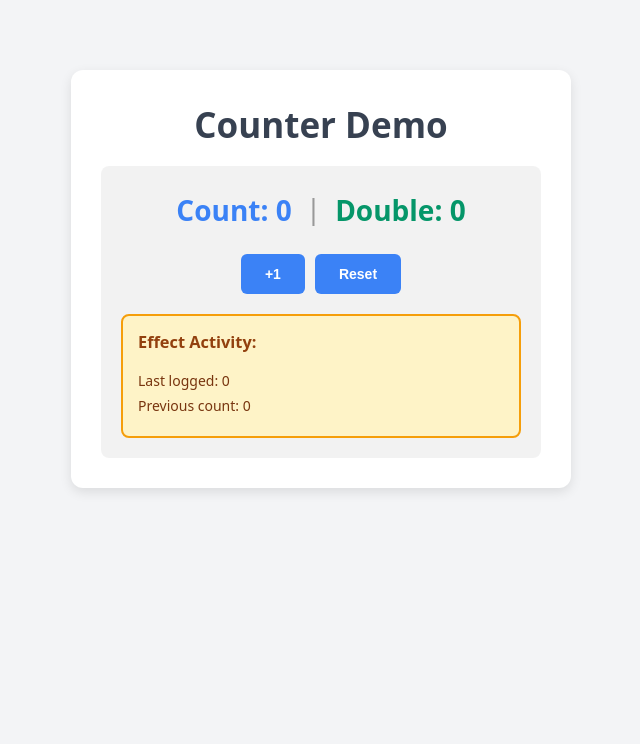
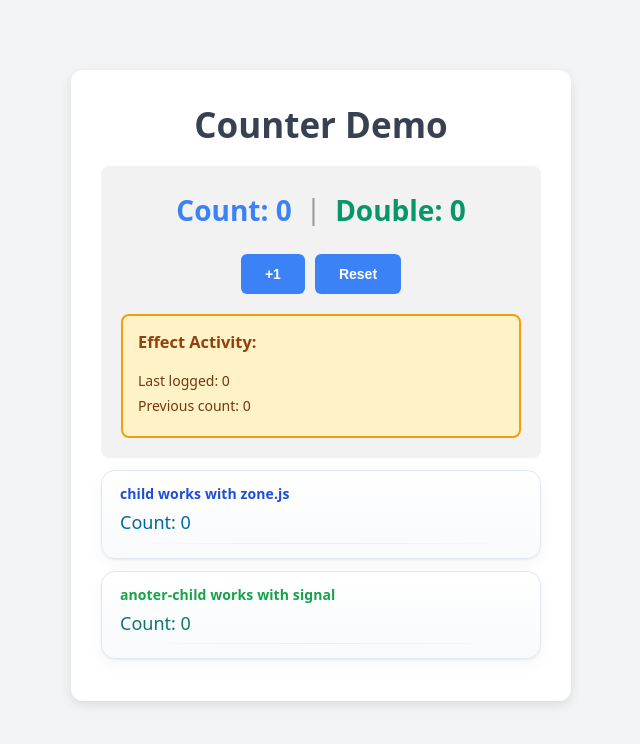
Before and after one commit to Leonard-Hernandez/angular-signal-graph-example, an Angular app: page / in a window 1280 px wide. Shown: the top 744 px of the page, without its empty margins (319-959 px from the left). Built offline with nearby package versions, Linux system fonts and the light colour scheme.

Commit message:
add some examples of input and outputs

```diff
--- /dev/null
+++ b/src/anoter-child/anoter-child.css
@@ -0,0 +1,49 @@
+/* Card container styling for the anoter-child component */
+:host {
+  display: block;
+  margin: 12px auto;
+  max-width: 560px;
+  padding: 14px 18px;
+  border: 1px solid #e2e8f0; /* slate-200 */
+  border-radius: 14px;
+  background: linear-gradient(180deg, #ffffff 0%, #f8fafc 100%); /* white to slate-50 */
+  box-shadow: 0 1px 2px rgba(15, 23, 42, 0.06), 0 6px 16px rgba(15, 23, 42, 0.04);
+  transition: box-shadow 160ms ease, transform 160ms ease;
+}
+
+:host(:hover) {
+  box-shadow: 0 2px 6px rgba(15, 23, 42, 0.08), 0 10px 22px rgba(15, 23, 42, 0.06);
+  transform: translateY(-1px);
+}
+
+/* Typography */
+p {
+  margin: 0 0 6px 0;
+  line-height: 1.35;
+  color: #0f172a; /* slate-900 */
+  font-family: ui-sans-serif, system-ui, -apple-system, Segoe UI, Roboto, Helvetica, Arial,
+    "Apple Color Emoji", "Segoe UI Emoji";
+}
+
+/* Title line */
+p:first-of-type {
+  font-weight: 600;
+  letter-spacing: 0.1px;
+  color: #16a34a; /* green-600 to distinguish from child */
+}
+
+/* Count line (signals variant) */
+p:nth-of-type(2) {
+  color: #0f766e; /* teal-700 */
+  font-size: 1.125rem; /* 18px */
+  font-variant-numeric: tabular-nums;
+}
+
+/* Subtle separator */
+:host::after {
+  content: "";
+  display: block;
+  margin-top: 8px;
+  height: 1px;
+  background: linear-gradient(90deg, rgba(2,6,23,0) 0%, rgba(2,6,23,0.06) 50%, rgba(2,6,23,0) 100%);
+}
--- /dev/null
+++ b/src/anoter-child/anoter-child.html
@@ -0,0 +1,2 @@
+<p>anoter-child works with signal</p>
+<p>Count: {{ count() }}</p>
--- /dev/null
+++ b/src/anoter-child/anoter-child.ts
@@ -0,0 +1,25 @@
+import { Component, input, Input, output } from '@angular/core';
+
+@Component({
+  selector: 'app-anoter-child',
+  imports: [],
+  templateUrl: './anoter-child.html',
+  styleUrl: './anoter-child.css'
+})
+export class AnoterChild {
+
+  count = input<number>(0);
+
+  greeting = output<string>();
+
+  constructor() {
+    let interval = setInterval(() => {
+      this.greeting.emit('como estas');
+    }, 4000);
+
+    setTimeout(() => {
+      //clearInterval(interval);
+    }, 5000);
+  }
+
+}
--- /dev/null
+++ b/src/child/child.css
@@ -0,0 +1,49 @@
+/* Card container styling for the child component */
+:host {
+  display: block;
+  margin: 12px auto;
+  max-width: 560px;
+  padding: 14px 18px;
+  border: 1px solid #e2e8f0; /* slate-200 */
+  border-radius: 14px;
+  background: linear-gradient(180deg, #ffffff 0%, #f8fafc 100%); /* white to slate-50 */
+  box-shadow: 0 1px 2px rgba(15, 23, 42, 0.06), 0 6px 16px rgba(15, 23, 42, 0.04); /* slate-900 */
+  transition: box-shadow 160ms ease, transform 160ms ease;
+}
+
+:host(:hover) {
+  box-shadow: 0 2px 6px rgba(15, 23, 42, 0.08), 0 10px 22px rgba(15, 23, 42, 0.06);
+  transform: translateY(-1px);
+}
+
+/* Typography */
+p {
+  margin: 0 0 6px 0;
+  line-height: 1.35;
+  color: #0f172a; /* slate-900 */
+  font-family: ui-sans-serif, system-ui, -apple-system, Segoe UI, Roboto, Helvetica, Arial,
+    "Apple Color Emoji", "Segoe UI Emoji";
+}
+
+/* Title line */
+p:first-of-type {
+  font-weight: 600;
+  letter-spacing: 0.1px;
+  color: #1d4ed8; /* blue-600 */
+}
+
+/* Count line */
+p:nth-of-type(2) {
+  color: #0369a1; /* sky-800 */
+  font-size: 1.125rem; /* 18px */
+  font-variant-numeric: tabular-nums; /* aligns numbers nicely */
+}
+
+/* Subtle separator when there are more lines in the future */
+:host::after {
+  content: "";
+  display: block;
+  margin-top: 8px;
+  height: 1px;
+  background: linear-gradient(90deg, rgba(2,6,23,0) 0%, rgba(2,6,23,0.06) 50%, rgba(2,6,23,0) 100%);
+}
--- /dev/null
+++ b/src/child/child.html
@@ -0,0 +1,2 @@
+<p>child works with zone.js</p>
+<p>Count: {{ count }}</p>
--- /dev/null
+++ b/src/child/child.ts
@@ -0,0 +1,25 @@
+import { ChangeDetectionStrategy, Component, EventEmitter, Input, input, Output } from '@angular/core';
+
+@Component({
+  selector: 'app-child',
+  imports: [],
+  templateUrl: './child.html',
+  styleUrl: './child.css',
+  changeDetection: ChangeDetectionStrategy.OnPush
+})
+export class Child {
+
+  @Input() count!: number;
+
+  @Output() greeting = new EventEmitter<string>();
+
+  constructor() {
+    let interval = setInterval(() => {
+      //this.greeting.emit('hola');
+    }, 3000);
+
+    setTimeout(() => {
+      clearInterval(interval);
+    }, 5000);
+  }
+}
--- a/src/counter/counter.html
+++ b/src/counter/counter.html
@@ -16,4 +16,6 @@
 			<p>Previous count: {{ previousCount() }}</p>
 		</div>
 	</div>
+	<app-child [count]="count()" (greeting)="greeting($event)"></app-child>
+	<app-anoter-child [count]="count()" (greeting)="greeting($event)"></app-anoter-child>
 </div>
--- a/src/counter/counter.ts
+++ b/src/counter/counter.ts
@@ -1,29 +1,24 @@
 import { ChangeDetectionStrategy, Component, computed, effect, linkedSignal, signal } from "@angular/core";
+import { Child } from "../child/child";
+import { AnoterChild } from "../anoter-child/anoter-child";
 
 @Component({
     selector: 'app-counter',
     templateUrl: './counter.html',
     styleUrls: ['./counter.scss'],
-    changeDetection: ChangeDetectionStrategy.OnPush
+    changeDetection: ChangeDetectionStrategy.OnPush,
+    imports: [Child, AnoterChild]
 })
 export class CounterComponent {
     protected count = signal(0);
     protected lastValue = computed(() => this.count());
     protected previousCount = linkedSignal(() => this.count());
 
-    // BEFORE:
     protected double = computed(() => {
-        const currentValue = 0; // This should be this.count()
+        const currentValue = 0;
         console.log('Double calculated (broken version)');
         return currentValue * 2;
     });
-
-    // AFTER:
-    // protected double = computed(() => {
-    //     const currentValue = this.count();
-    //     console.log('Double calculated (fixed version)');
-    //     return currentValue * 2;
-    // });
 
     constructor() {
         effect(() => {
@@ -39,4 +34,8 @@ export class CounterComponent {
     protected reset(): void {
         this.count.set(0);
     }
+
+    protected greeting(greeting: string): void {
+        alert(greeting);
+    }
   }
```
